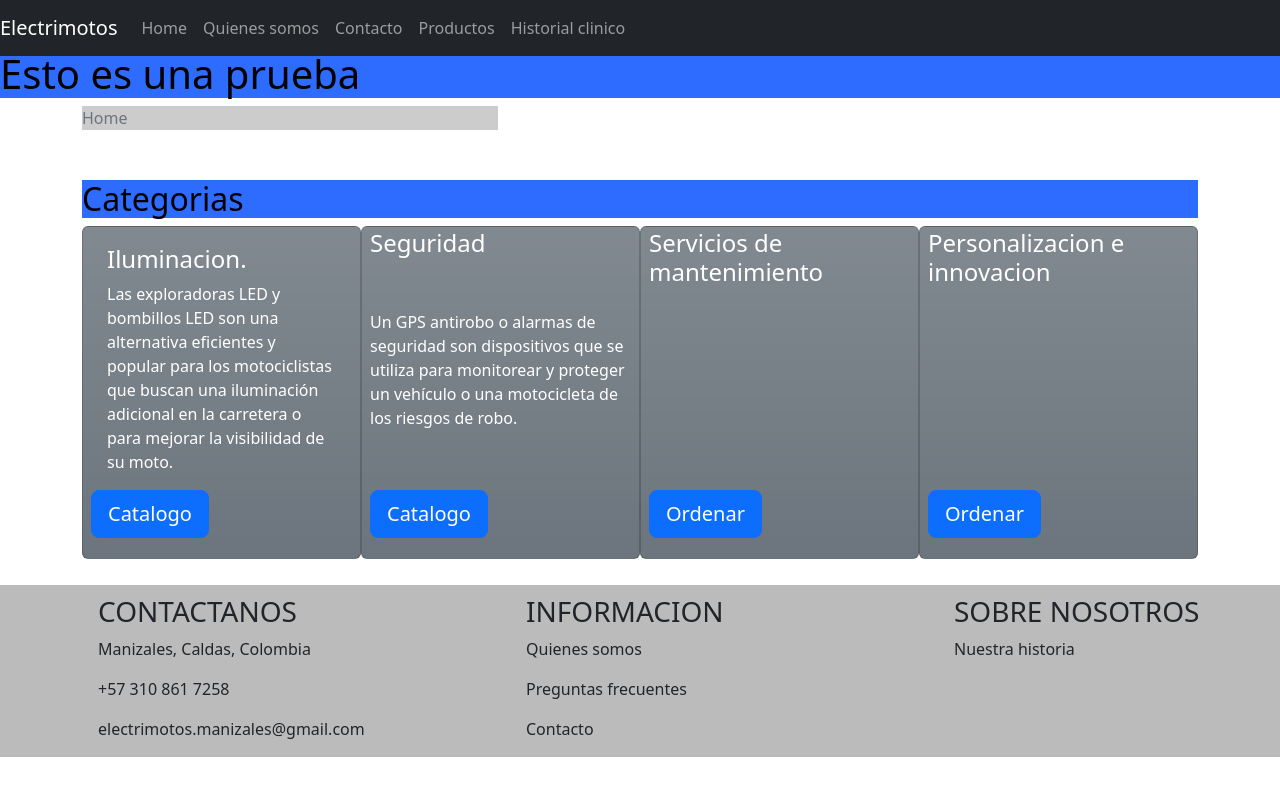
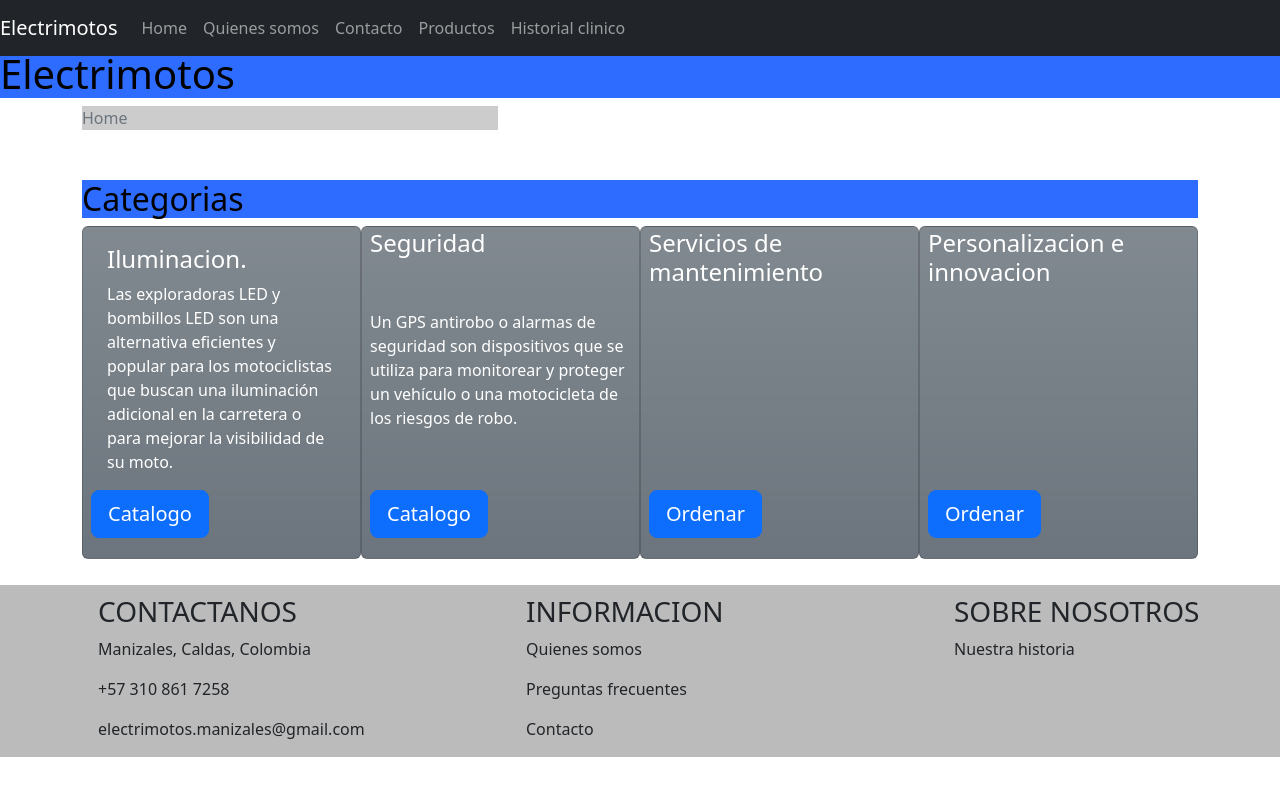
Before and after one commit to KennedyDT/pagina_electrimotos, a website: page index.html in a window 1280 px wide. Drawn offline with nearby package versions, Linux system fonts and the light colour scheme; a web font is replaced by a local one.

Commit message:
Borrar Prueba

```diff
--- a/index.html
+++ b/index.html
@@ -31,7 +31,7 @@
     </nav>
 
     <div class="jumbotron">
-        <h1>Esto es una prueba</h1>
+        <h1>Electrimotos</h1>
     </div>
 
     <div class="container">
```
